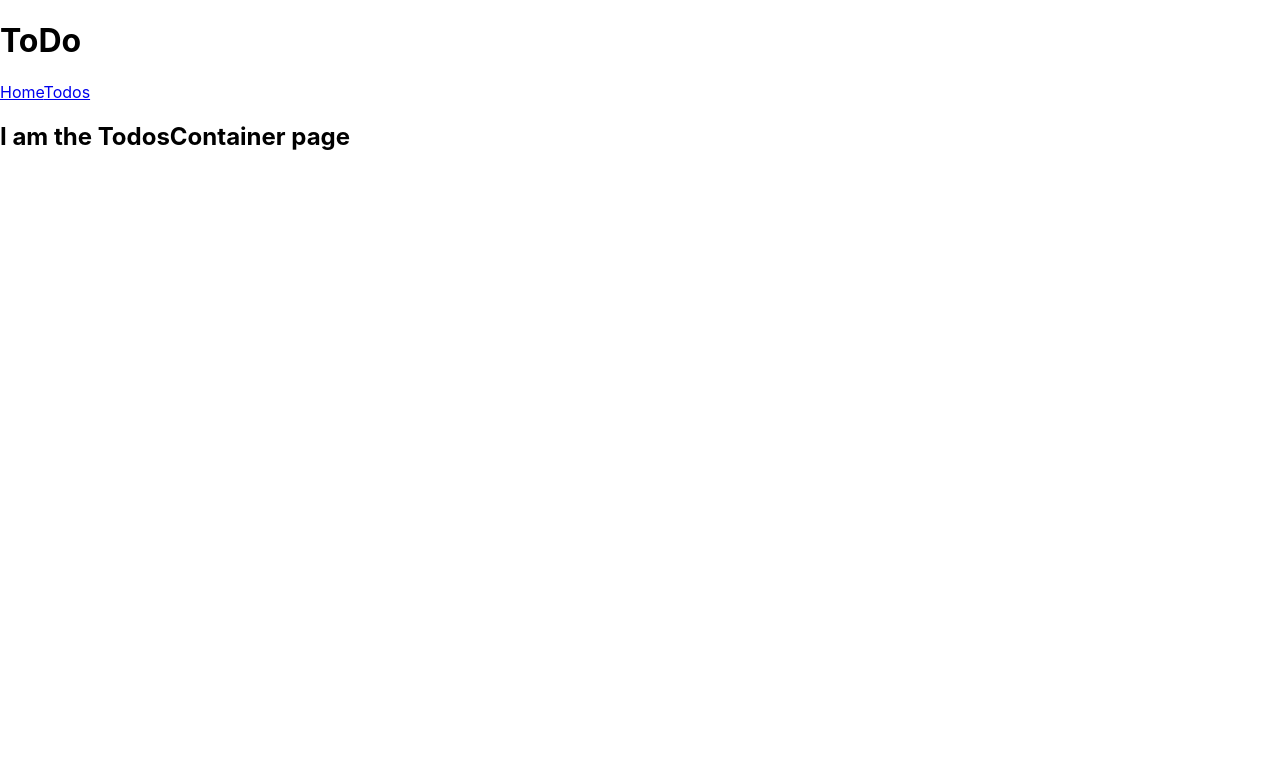
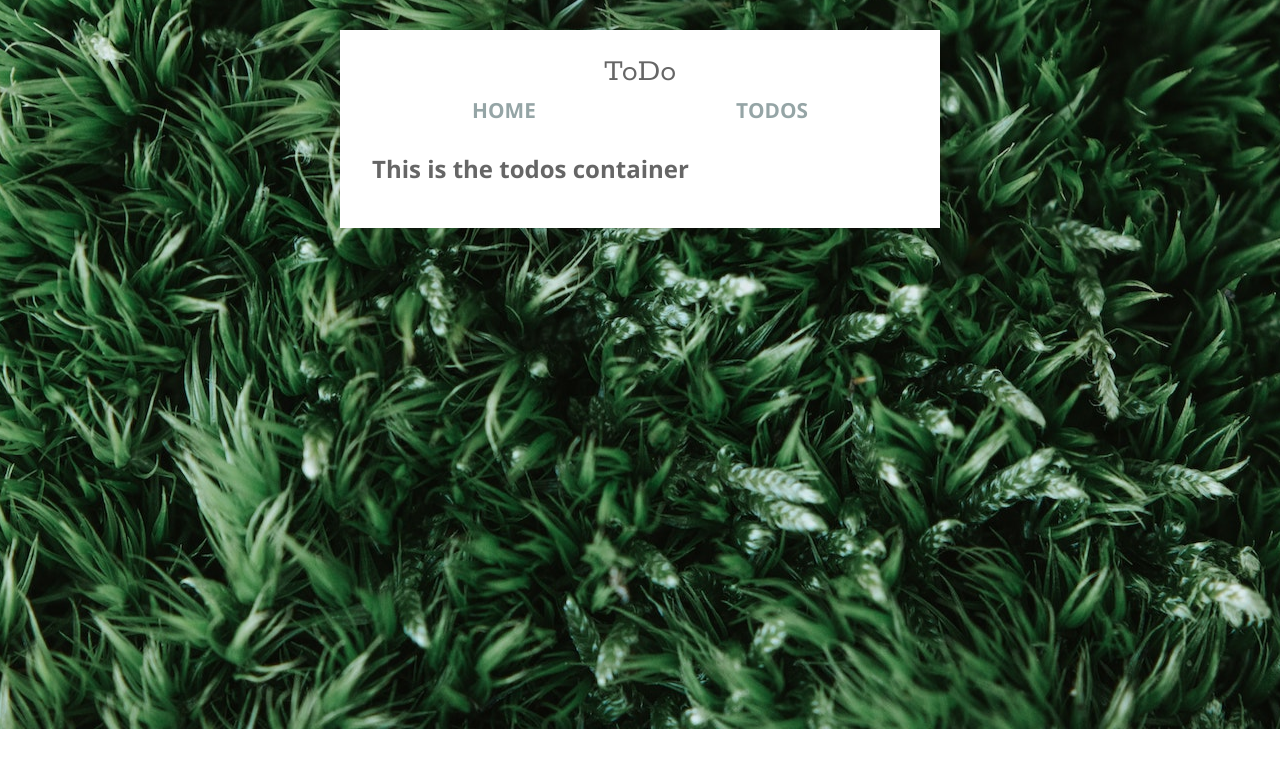
Before and after one commit to nataliesmyth/my-react-todo, a React (Create React App) app: page /todos in a window 1280 px wide. Shown: the top 768 px of the page. Built offline with nearby package versions, Linux system fonts and the light colour scheme.

Commit message:
sprint 2 containers

```diff
--- a/public/index.html
+++ b/public/index.html
@@ -24,6 +24,10 @@
       work correctly both with client-side routing and a non-root public URL.
       Learn how to configure a non-root public URL by running `npm run build`.
     -->
+
+    <link href='http://fonts.googleapis.com/css?family=Rokkitt' rel='stylesheet' type='text/css'>
+  <link href='http://fonts.googleapis.com/css?family=Open+Sans:700,600,400' rel='stylesheet' type='text/css'>
+
     <title>React App</title>
   </head>
   <body>
--- a/src/containers/TodosContainer.js
+++ b/src/containers/TodosContainer.js
@@ -4,9 +4,9 @@
 class TodosContainer extends Component {
   render() {
     return (
-      <h2>
-        I am the TodosContainer page
-      </h2>
+        <div className='todosContainer'>
+            <h2>This is the todos container</h2>
+        </div>
     );
   };
 };
--- a/src/index.css
+++ b/src/index.css
@@ -1,13 +1,224 @@
-body {
-  margin: 0;
-  font-family: -apple-system, BlinkMacSystemFont, 'Segoe UI', 'Roboto', 'Oxygen',
-    'Ubuntu', 'Cantarell', 'Fira Sans', 'Droid Sans', 'Helvetica Neue',
-    sans-serif;
-  -webkit-font-smoothing: antialiased;
-  -moz-osx-font-smoothing: grayscale;
+/* ------------------------------------------------
+  G L O B A L  S T Y L E S
+---------------------------------------------------*/
+/* basic reset */
+*, *:before, *:after {
+  -webkit-box-sizing: border-box;
+  -moz-box-sizing: border-box;
+  box-sizing: border-box;
 }
 
-code {
-  font-family: source-code-pro, Menlo, Monaco, Consolas, 'Courier New',
-    monospace;
+
+/* Clearfix for list items */
+li:after {
+    visibility: hidden;
+    display: block;
+    font-size: 0;
+    content: " ";
+    clear: both;
+    height: 0;
+    }
+li { display: inline-block; }
+/* start commented backslash hack \*/
+* html li { height: 1%; }
+li { display: block; }
+/* close commented backslash hack */
+
+html {
+  font-size: 1em; /* 16 px */
 }
+
+body {
+  background-image: url('images/grass.jpg');
+  background-position: center; /* Center the image */
+  background-repeat: no-repeat; /* Do not repeat the image */
+  background-size: fill;
+  font-family: 'Open Sans', sans-serif;
+  font-weight: 600;
+  color: #666;
+}
+
+a  {
+  color: #95a5a6;
+  font-size: 1.3em;
+  font-weight: bold;
+  text-transform: uppercase;
+  text-decoration: none;
+  display: inline-block;
+  line-height: 2;
+  cursor: pointer;
+}
+/* ------------------------------------------------
+  C O N T A I N E R   S T Y L E S
+---------------------------------------------------*/
+.container {
+  width: 60%;
+  max-width: 600px;
+  min-width: 500px;
+  margin: 30px auto;
+  background: #ffffff;
+  padding: 1.5rem 2rem;
+  box-shadow: 0 0 2px rgba(0,0,0,0.2);
+}
+
+h1 {
+    font-family: 'Rokkitt', sans-serif;
+    text-align: center;
+    font-weight: 400;
+    margin: 0;
+}
+
+.btn {
+    border: none;
+    border-radius: 2px;
+    outline: none;
+    padding: 1.018em 1.2em;
+    color: #fff;
+    text-transform: uppercase;
+    transition: all 0.3s;
+    font-size: 0.8em;
+    text-align: center;
+  background-color: #444;
+  cursor: pointer;
+}
+
+.btn:hover {
+  background-color: #303030;
+}
+
+nav {
+  display: flex;
+  justify-content: space-around;
+}
+
+.remove, .edit {
+  float: right;
+  cursor: pointer;
+}
+
+.edit {
+  margin-left: 2em;
+}
+
+.todo-item {
+  display: inline-block;
+  max-width: 400px;
+}
+
+
+/* ------------------------------------------------
+  F O R M   S T Y L E S
+---------------------------------------------------*/
+header + form {
+  padding: 2rem 0;
+}
+
+input[type="text"] {
+    height: 41px;
+    border-radius: 2px;
+    outline: none;
+    border: 1px solid #e5e5e5;
+    padding: 0 1.2rem;
+    width: 75%;
+    margin-right: 2%;
+    font-size: 0.813em;
+}
+
+form .btn {
+  width: 22%;
+  padding: 1.018em 0;
+}
+
+
+/* ------------------------------------------------
+  L I S T   S T Y L E S
+---------------------------------------------------*/
+ul {
+  margin: 0;
+  list-style: none;
+  padding-left: 0;
+}
+
+li {
+  font-size: 0.875em;
+  padding: 1.2em 0;
+  border-top: 1px solid #e5e5e5;
+}
+
+li a {
+  color: #95a5a6;
+  font-size: 0.8em;
+  font-weight: bold;
+  text-transform: uppercase;
+  display: block;
+  margin-left: 2em;
+  float: right;
+  text-decoration: none;
+  line-height: 2;
+}
+
+li:hover a:hover {
+  text-decoration: underline;
+}
+
+.item {
+  margin-left: 10px;
+  float: left;
+  display: block;
+}
+
+ul input[type="checkbox"] {
+  float: left;
+}
+
+.completed {
+  text-decoration: line-through;
+  color: #bebebe;
+}
+
+/* ul input[type="text"] {
+  width: 80%;
+}
+ */
+/* ------------------------------------------------
+  C O U N T   W R A P P E R
+---------------------------------------------------*/
+.count-wrapper {
+  border-top: 1px solid #e5e5e5;
+  padding-top: 1.5em;
+  text-align: center;
+}
+
+.count-wrapper p {
+  -webkit-font-smoothing: antialiased;
+  color: #95a5a6;
+  font-size: .8em;
+  font-weight: bold;
+  text-transform: uppercase;
+  margin: 0 0 1.2em;
+}
+
+.count-wrapper span {
+  color: #777;
+}
+
+.count-wrapper .btn {
+  margin-right: 1em;
+}
+
+.delete {
+  background-color: #e74c3c;
+}
+
+.delete:hover {
+  background-color: #c0392b
+}
+
+
+
+/* ------------------------------------------------
+  C O U N T   W R A P P E R
+---------------------------------------------------*/
+@media only screen and (max-width: 817px) {
+
+}
```
Also changed, not shown: src/images/grass.jpg (added).
